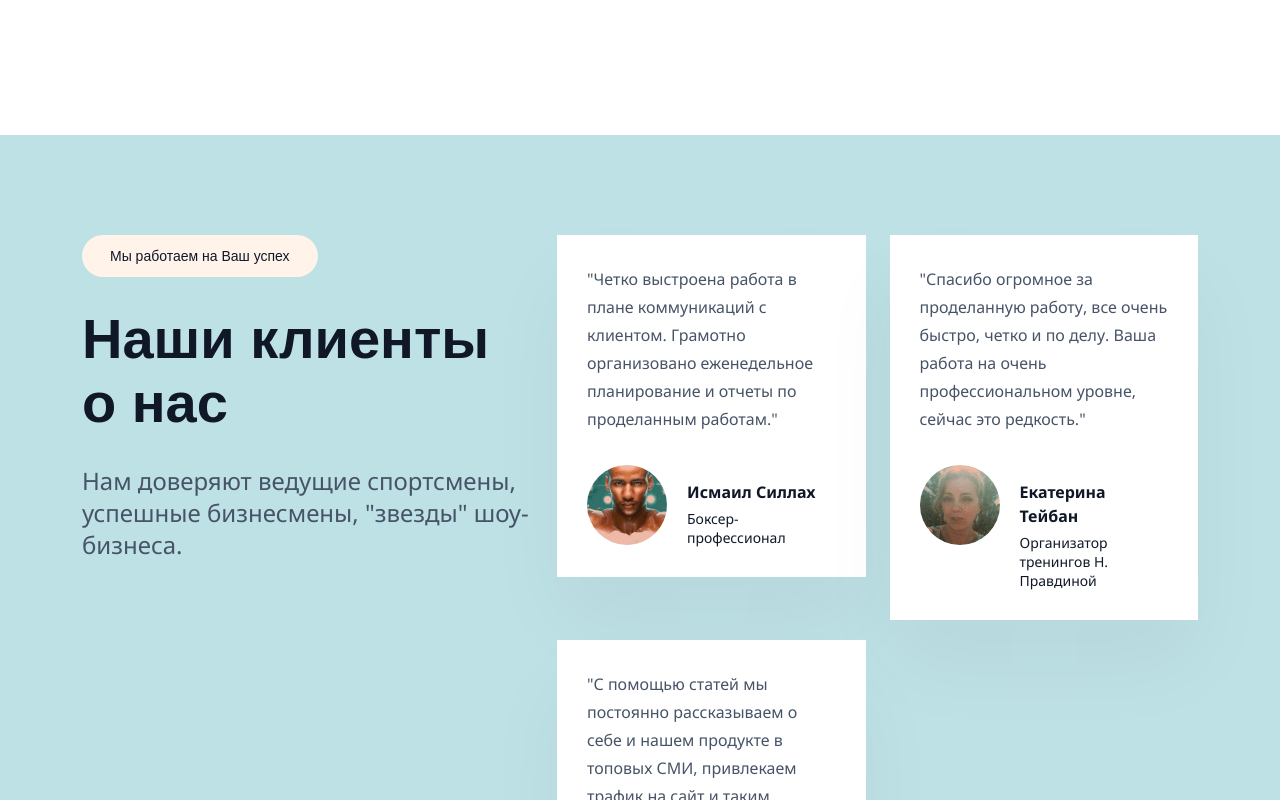
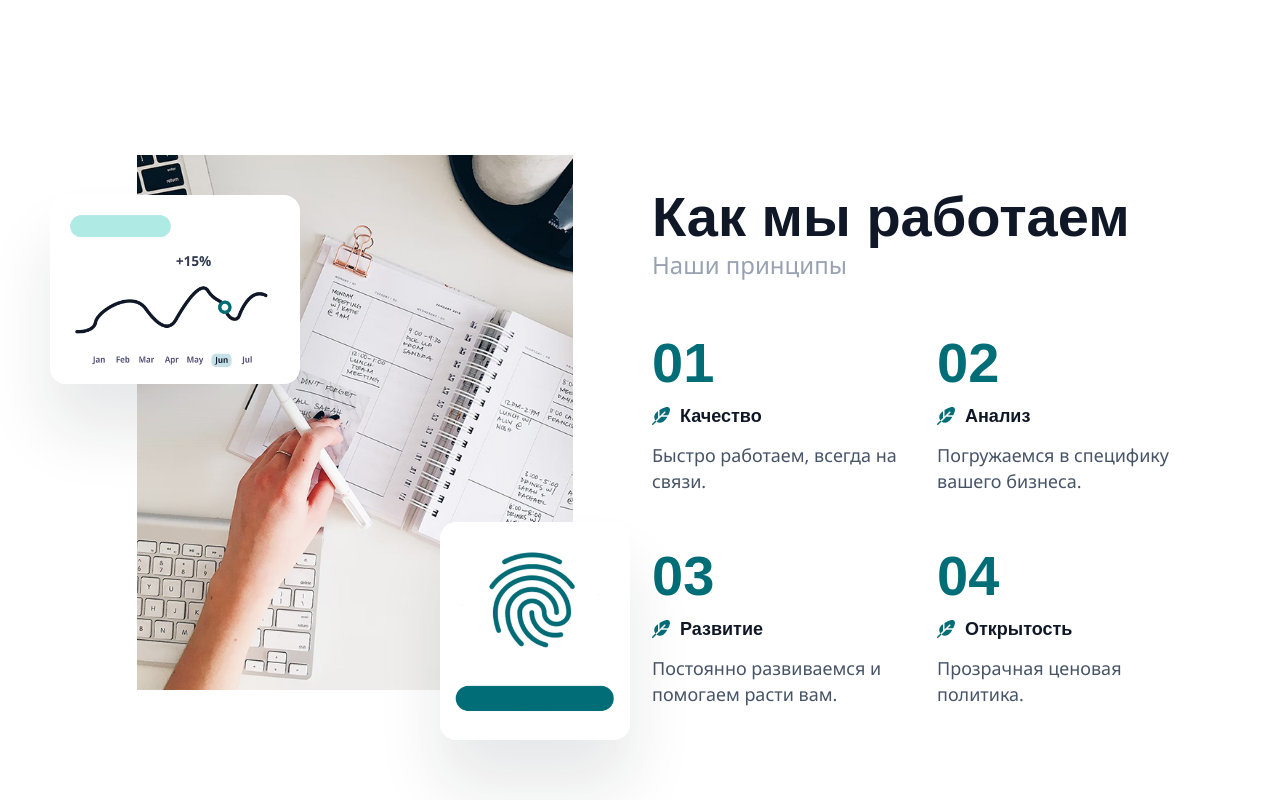
Before and after one commit to olegchursin/hittpr-new, a Next.js app: page / in a window 1280 px wide. Shown: the part 1840-2640 px from the top of the page. Built offline with nearby package versions, Linux system fonts and the light colour scheme; a web font is replaced by a local one.

Commit message:
fix: remove testimonials section from

```diff
--- a/pages/about.tsx
+++ b/pages/about.tsx
@@ -1,4 +1,3 @@
-import Testimonials from '../components/elements/Testimonials';
 import Layout from '../components/layout/Layout';
 
 function About3() {
@@ -92,8 +91,6 @@ function About3() {
             </div>
           </div>
         </section>
-
-        <Testimonials />
       </Layout>
     </>
   );
--- a/pages/index.tsx
+++ b/pages/index.tsx
@@ -2,7 +2,6 @@ import Cta from '../components/elements/Cta';
 import Hero from '../components/elements/Hero';
 import Layout from '../components/layout/Layout';
 import Services from '../components/elements/Services';
-import Testimonials from '../components/elements/Testimonials';
 import WorkPhilosophy from '../components/elements/WorkPhilosophy';
 
 function Homepage() {
@@ -10,7 +9,6 @@ function Homepage() {
     <Layout>
       <Hero />
       <Services />
-      <Testimonials />
       <WorkPhilosophy />
       <Cta />
     </Layout>
```
